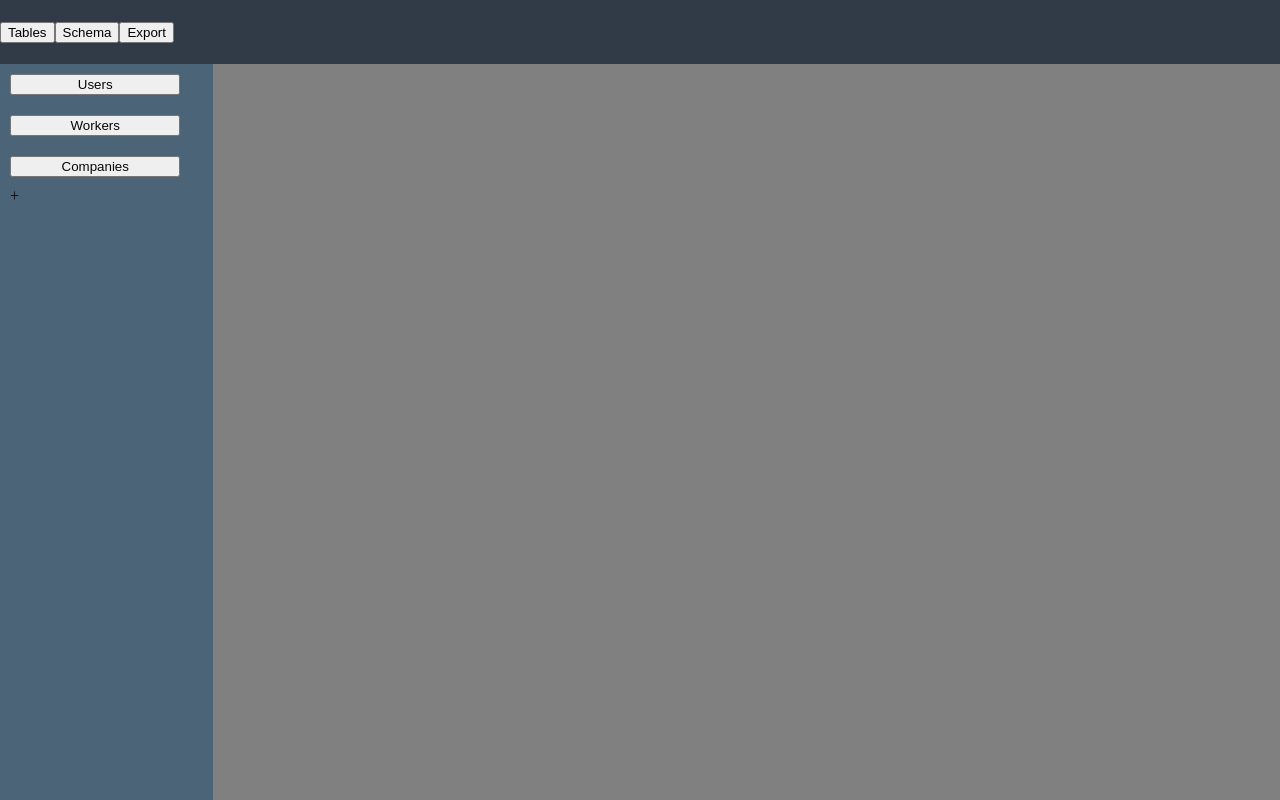
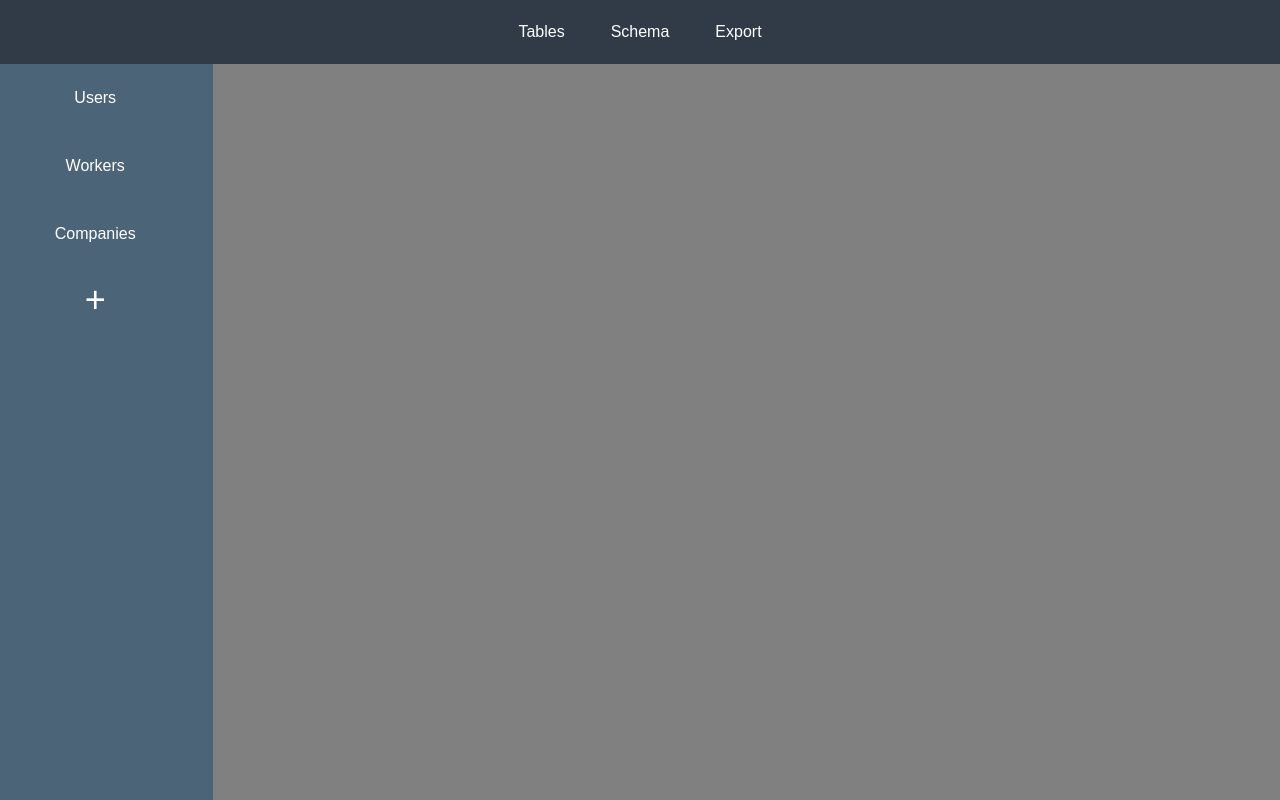
Before and after one commit to stan-radu-andrei/daser, a website: page index.html in a window 1280 px wide. Drawn offline with Linux system fonts and the light colour scheme.

Commit message:
Styles for buttons

```diff
--- a/index.html
+++ b/index.html
@@ -6,9 +6,12 @@
   <body>
     <div class="globalContainer">
         <div class="navbar">
-            <button>Tables</button>
-            <button>Schema</button>
-            <button>Export</button>
+            <div class="buttonWrap">
+
+                <button class="navbarButton">Tables</button>
+                <button class="navbarButton">Schema</button>
+                <button class="navbarButton">Export</button>
+            </div>
         </div>
         <div class="container">
             <div class="sidebar">
@@ -16,7 +19,8 @@
                     <button class="menuButton">Users</button>
                     <button class="menuButton">Workers</button>
                     <button class="menuButton">Companies</button>
-                    <a class="menuButton">+</a>
+                    <button class="plusButton">+</button>
+
                 </div>
             </div>
             <div class="main"></div>
--- a/styles.css
+++ b/styles.css
@@ -52,12 +52,58 @@ body{
     -webkit-box-sizing: border-box;
   }
 
+  .navbarButton{
+    margin: auto;
+    background-color: #303B47;
+    border: none;
+    color: white;
+    padding: 10px 21px;
+    /* text-align: center; */
+    /* display: inline-block; */
+    font-size: 16px;
+
+  }
+
+  .buttonWrap{
+      margin: auto;
+      text-align: center;
+  }
+
+  .navbarButton:hover{
+      background-color: rgb(76, 100, 119);
+  }
   .menuButton{
-    color: rgb(10, 7, 7);
+    background-color: rgb(76, 100, 119);
+    border: none;
+    color: white;
+    padding: 15px 32px;
+    /* text-align: center; */
+    /* display: inline-block; */
+    font-size: 16px;
     width: 80%;
     margin: 10px;
   }
 
+  .plusButton{
+    background-color: rgb(76, 100, 119);
+    border: none;
+    color: white;
+    padding: 10x 21px;
+    /* text-align: center; */
+    /* display: inline-block; */
+    font-size: 36px;
+    width: 80%;
+    margin: 10px;
+  }
+  .plusButton:hover{
+
+    background-color:#303B47
+  }
+
+  .menuButton:hover{
+
+    background-color:#303B47
+  }
   .sidebarWrap {
     flex: 1 1 auto;
     position: relative;
```
